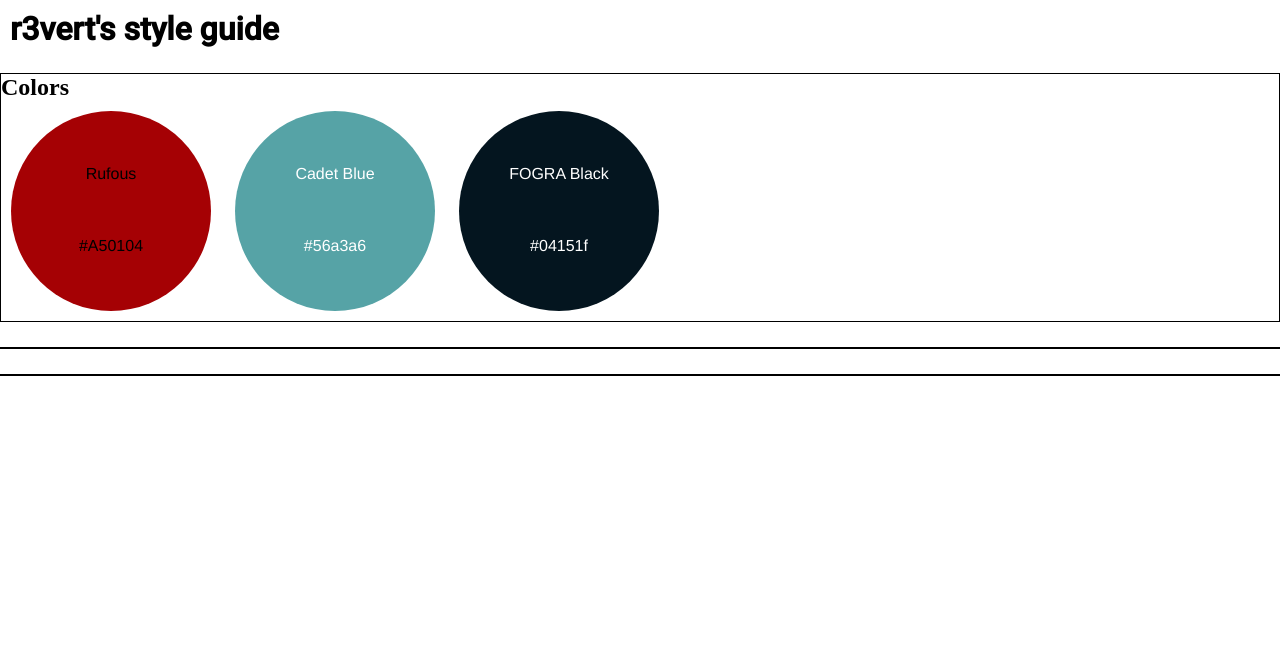
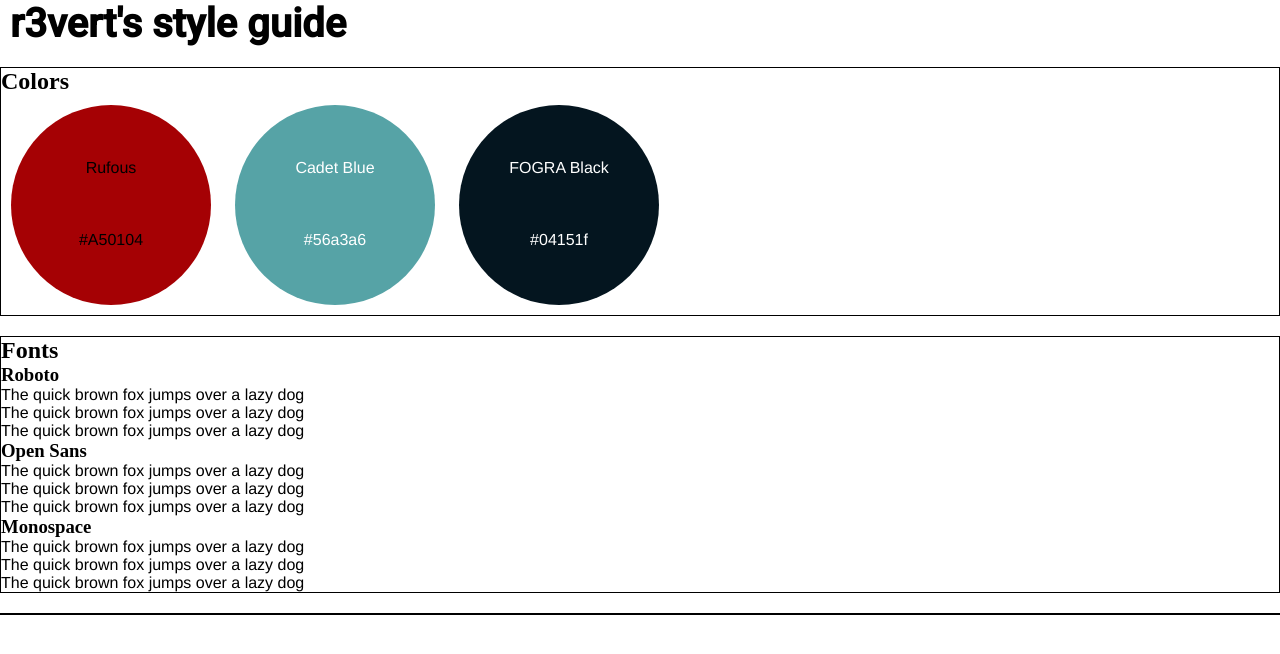
Before and after one commit to r3vert/website-design-system-codecademy, a website built with Vite: page index.html in a window 1280 px wide. Built offline with nearby package versions, Linux system fonts and the light colour scheme.

Commit message:
added base html for fonts

```diff
--- a/index.html
+++ b/index.html
@@ -31,7 +31,31 @@
       </div>
     </div>
     <div class="container">
-
+      <h2>Fonts</h2>
+      <div class="font-box heading-font">
+        <h3>Roboto</h3>
+        <p>
+          <span class="example-text">The quick brown fox jumps over a lazy dog</span><br>
+          <span class="example-text">The quick brown fox jumps over a lazy dog</span><br>
+          <span class="example-text">The quick brown fox jumps over a lazy dog</span>
+        </p>
+      </div>
+      <div class="font-box paragraph-font">
+        <h3>Open Sans</h3>
+        <p>
+          <span class="example-text">The quick brown fox jumps over a lazy dog</span><br>
+          <span class="example-text">The quick brown fox jumps over a lazy dog</span><br>
+          <span class="example-text">The quick brown fox jumps over a lazy dog</span>
+        </p>
+      </div>
+      <div class="font-box code-font">
+        <h3>Monospace</h3>
+        <p>
+          <span class="example-text">The quick brown fox jumps over a lazy dog</span><br>
+          <span class="example-text">The quick brown fox jumps over a lazy dog</span><br>
+          <span class="example-text">The quick brown fox jumps over a lazy dog</span>
+        </p>
+      </div>
     </div>
     <div class="container">
 
--- a/style.css
+++ b/style.css
@@ -10,17 +10,23 @@ p {
 
 h1 {
   font-family: "Roboto", sans-serif;
+  font-size: 2.5em;
+}
+
+h2 h3 {
+
+  font-family: "Roboto", sans-serif;
 }
 
 /* Header Styles */
 header h1 {
-  margin: 10px;
+  margin: 0 10px;
 }
 
 /* Box Styles */
 .container {
   border: 1px solid black;
-  margin: 25px auto;
+  margin: 20px auto;
 }
 
 /* Color Section */
@@ -53,3 +59,7 @@ header h1 {
 .text-white p {
   color: white;
 }
+
+/* Font Section */
+/* Roboto: headings, Open Sans: paragraph text */
+/* TODO: Find good monospaced font*/
```
